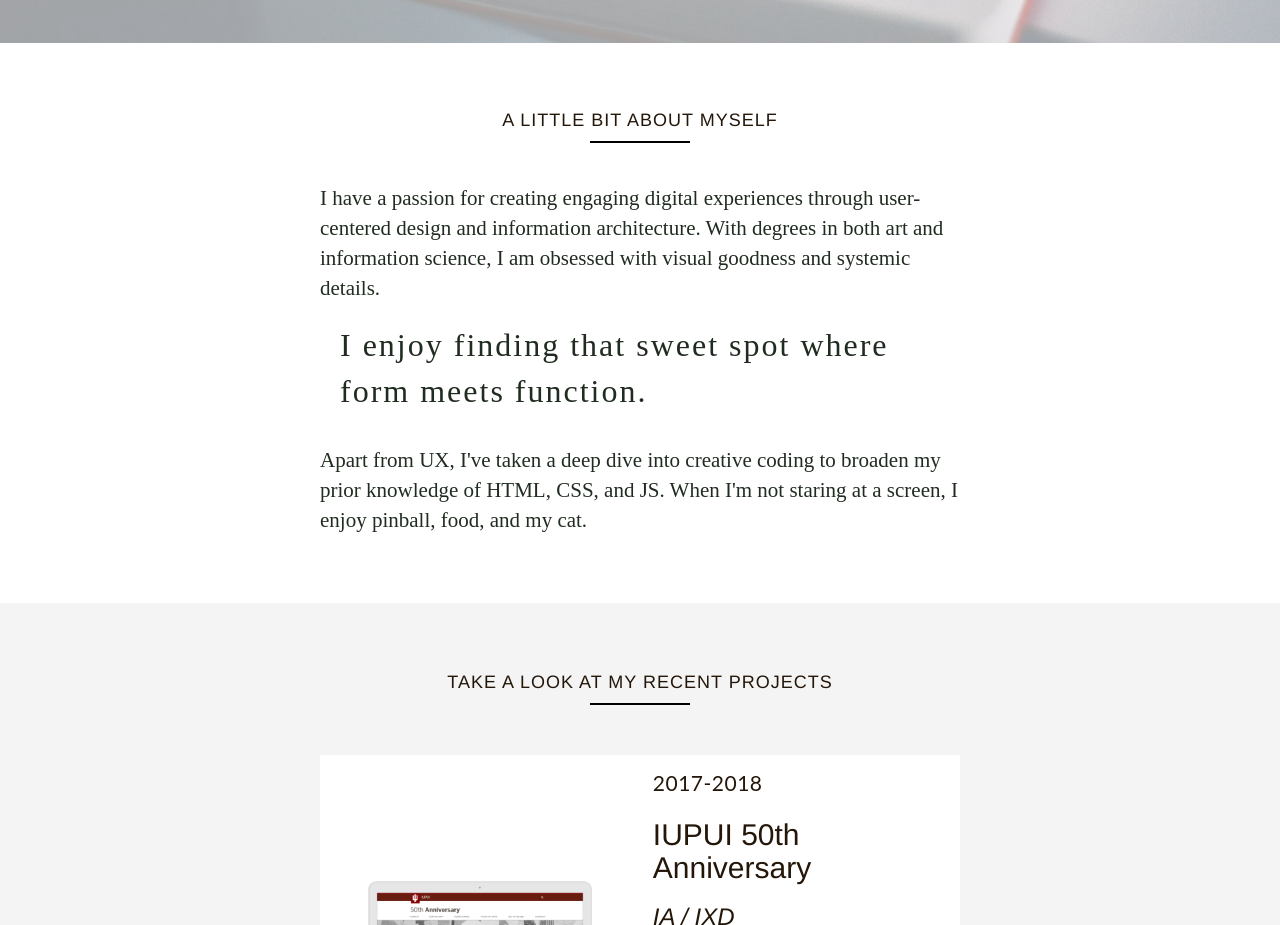
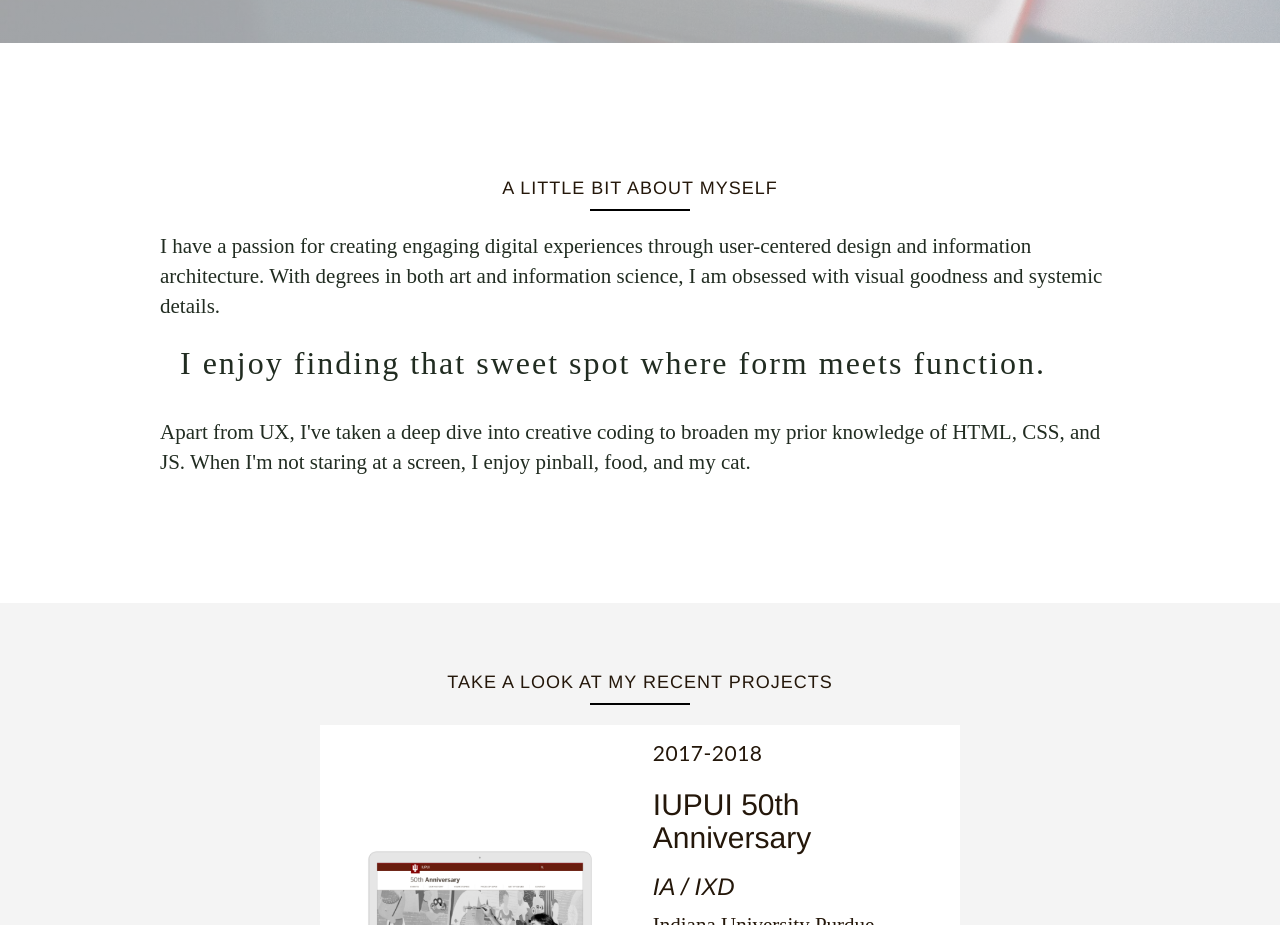
Before and after one commit to justinkahrs/portfolio-react, a React (Create React App) app: page / in a window 1280 px wide. Shown: the part 757-1682 px from the top of the page. Built offline with nearby package versions, Linux system fonts and the light colour scheme; what webfontloader would draw is missing.

Commit message:
set maxwidth for large screens

```diff
--- a/src/common/Nav.js
+++ b/src/common/Nav.js
@@ -2,8 +2,8 @@ import React, { Component } from 'react'
 import { Navbar, Nav, NavItem } from 'react-bootstrap'
 import Close from 'react-icons/lib/md/close'
 import throttle from 'lodash.throttle'
-import '../../node_modules/bootstrap/dist/css/bootstrap.min.css'
-import '../../node_modules/bootstrap/dist/js/bootstrap.min.js'
+import '../../node_modules/bootstrap/dist/css/bootstrap.css'
+import '../../node_modules/bootstrap/dist/js/bootstrap.js'
 
 import './nav.css'
 
@@ -134,8 +134,7 @@ class Navigation extends Component {
         justifyContent: 'center',
         width: '195.85px',
       },
-      navItemContainer: {
-      },
+      navItemContainer: {},
       navItems: {
         display: 'flex',
         flexDirection: 'row',
@@ -160,9 +159,7 @@ class Navigation extends Component {
               <li style={this.styles().navItem}>
                 {this.generateLink('ABOUT')}
               </li>
-                <li  style={this.styles().navItem}>
-                  {this.generateLink('WORK')}
-                </li>
+              <li style={this.styles().navItem}>{this.generateLink('WORK')}</li>
               <li style={this.styles(true).navItem}>
                 {this.generateLink('CONTACT')}
               </li>
@@ -172,7 +169,6 @@ class Navigation extends Component {
       )
     }
     return (
-      <div style={{ maxHeight: '55px' }}>
       <Navbar
         expanded={this.state.open}
         fixedTop
@@ -207,7 +203,6 @@ class Navigation extends Component {
           </Nav>
         </Navbar.Collapse>
       </Navbar>
-      </div>
     )
   }
 }
--- a/src/common/PortfolioPage.js
+++ b/src/common/PortfolioPage.js
@@ -12,6 +12,10 @@ export default class PortfolioPage extends React.Component {
         flexDirection: 'column',
         padding: big ? '0 25%' : '2rem',
         textAlign: 'center',
+        alignItems: big ? 'center' : '',
+      },
+      content: {
+        maxWidth: big ? '960px' : '',
       },
       projectNav: {
         display: 'flex',
@@ -34,7 +38,8 @@ export default class PortfolioPage extends React.Component {
     return (
       <React.Fragment>
         <Navigation big={big} />
-        <div style={this.styles().container}>{children}</div>
+        <div style={this.styles().container}>
+          <div style={this.styles().content}>{children}</div>
           <div style={this.styles().projectNav}>
             {id > 1 && (
               <Link
@@ -54,6 +59,7 @@ export default class PortfolioPage extends React.Component {
               </Link>
             )}
           </div>
+        </div>
       </React.Fragment>
     )
   }
--- a/src/mainPage/About.js
+++ b/src/mainPage/About.js
@@ -21,13 +21,17 @@ class About extends Component {
         borderLeft: 'none',
         letterSpacing: '2px',
       },
+      content: {
+        maxWidth: '960px',
+      },
       header: {
         fontSize: '18px',
         textTransform: 'uppercase',
+        textAlign: 'center',
       },
       text: {
         color: '#212C21',
-        padding: big ? '1rem 25%' : '0 3rem',
+        padding: big ? '' : '0 3rem',
       },
       hr: {
         background: 'black',
@@ -42,6 +46,7 @@ class About extends Component {
   render() {
     return (
       <div id="about" style={this.styles().aboutPage}>
+        <div style={this.styles().content}>
           <h1 style={this.styles().header}>
             A little bit about myself
             <hr style={this.styles().hr} />
@@ -50,8 +55,8 @@ class About extends Component {
             <p>
               I have a passion for creating engaging digital experiences through
               user-centered design and information architecture. With degrees in
-            both art and information science, I am obsessed with visual goodness
-            and systemic details.
+              both art and information science, I am obsessed with visual
+              goodness and systemic details.
             </p>
             <blockquote style={this.styles().bq}>
               I enjoy finding that sweet spot where form meets function.
@@ -63,6 +68,7 @@ class About extends Component {
             </p>
           </div>
         </div>
+      </div>
     )
   }
 }
--- a/src/mainPage/Portfolio.js
+++ b/src/mainPage/Portfolio.js
@@ -13,6 +13,9 @@ class Portfolio extends Component {
         alignItems: 'center',
         justifyContent: 'center',
         padding: big ? '5rem 25%' : '10rem 3rem',
+      },
+      content: {
+        maxWidth: '960px',
       },
       header: {
         fontSize: '18px',
@@ -32,6 +35,7 @@ class Portfolio extends Component {
   render() {
     return (
       <div style={this.styles().container}>
+        <div style={this.styles().content}>
           <h1 id="work" style={this.styles().header}>
             TAKE A LOOK AT MY RECENT PROJECTS
             <hr style={this.styles().hr} />
@@ -42,6 +46,7 @@ class Portfolio extends Component {
             ))}
           </div>
         </div>
+      </div>
     )
   }
 }
```
Lines whose indentation alone changed are shown as unchanged.
